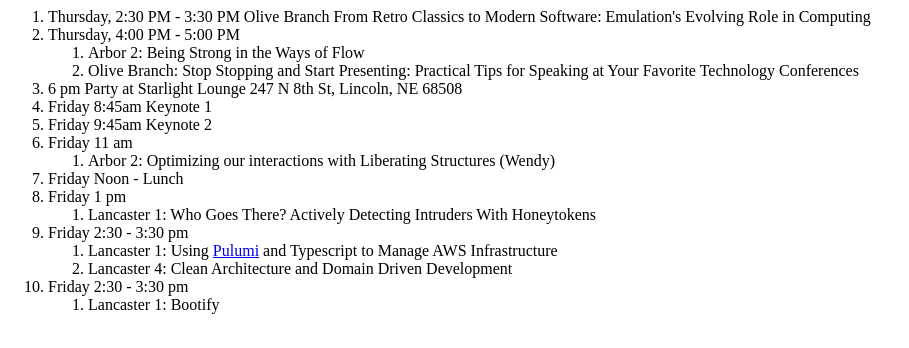
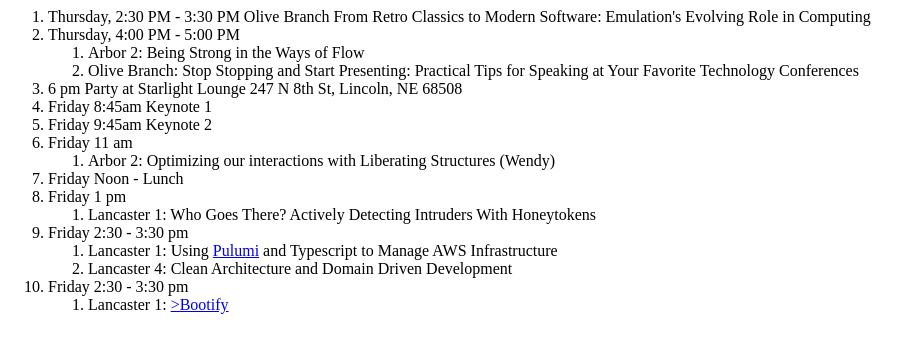
Before and after one commit to payne/my-nc-2023, a plain HTML site: page index.html in a window 1280 px wide. Shown: the whole page, without its empty margins (0-909 px from the left). Drawn offline with Linux system fonts and the light colour scheme.

Commit message:
please work

```diff
--- a/index.html
+++ b/index.html
@@ -38,7 +38,7 @@
     </li>
     <li>Friday 2:30 - 3:30 pm
         <ol>
-            <li>Lancaster 1: Bootify</li>
+            <li>Lancaster 1: <a href="https://mattpayne.org/posts/bootify1/">>Bootify</a></li>
         </ol>
      </li>
 
```
